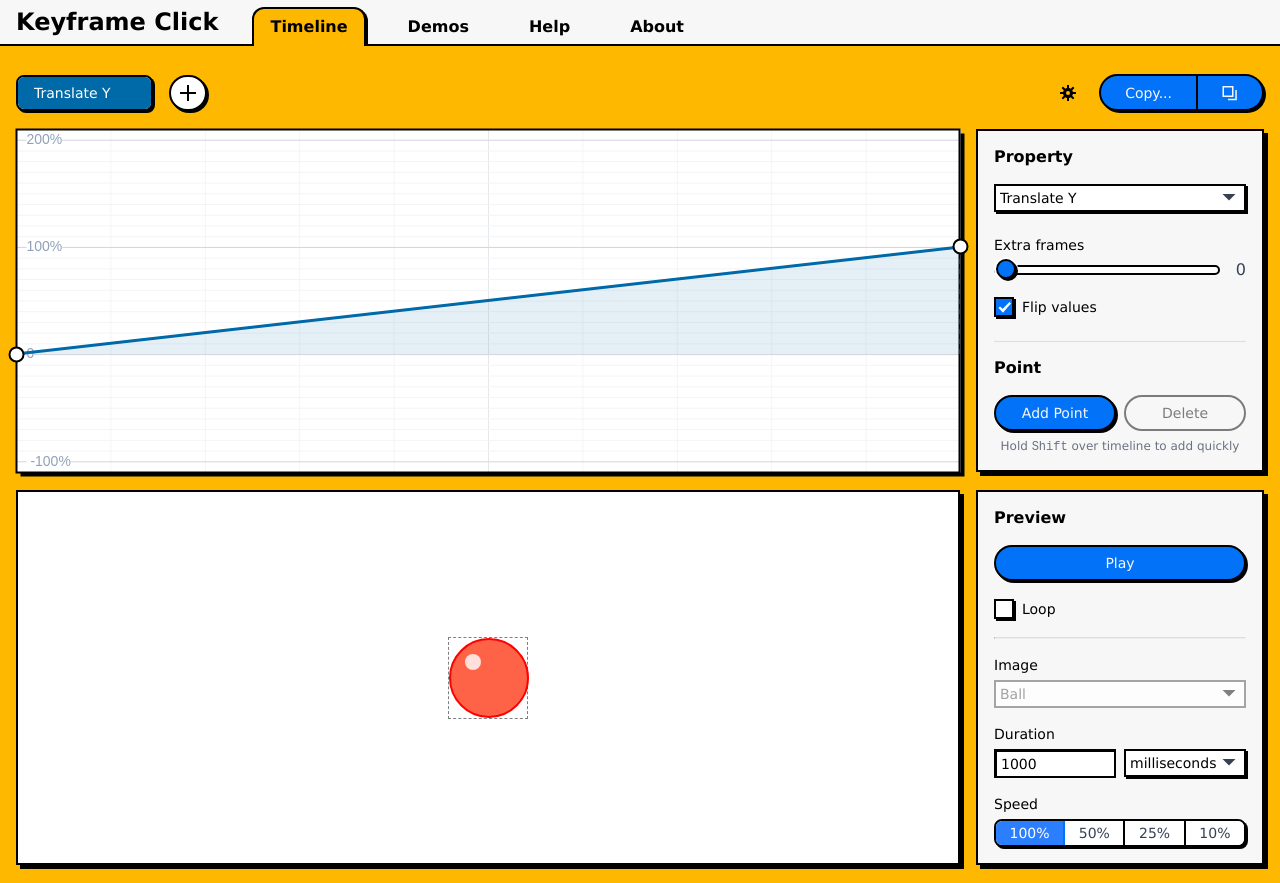
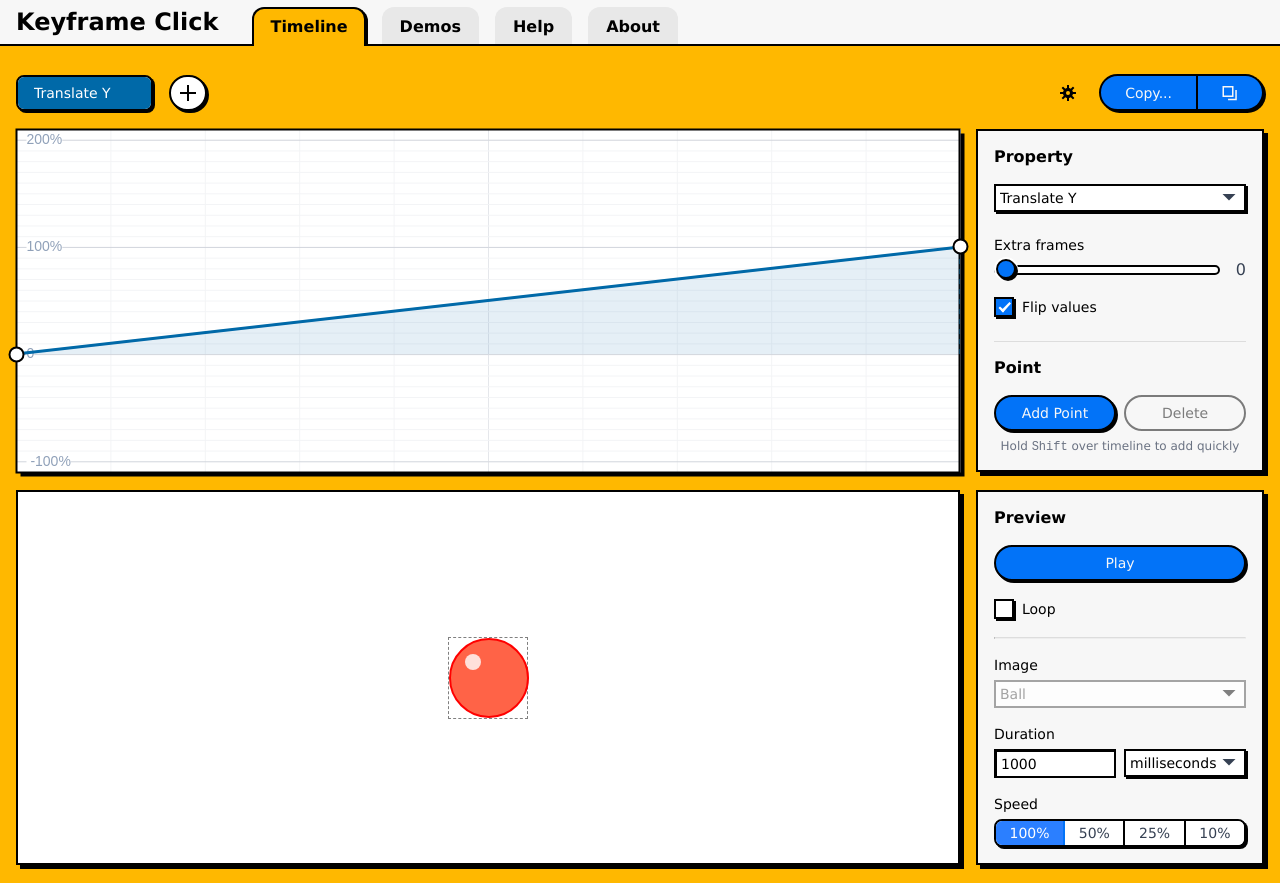
Before and after one commit to gillibrand/keyframe-click, a React (Vite) app: page / in a window 1280 px wide. Built offline with nearby package versions, Linux system fonts and the light colour scheme.

Commit message:
Nav hover states

```diff
--- a/src/app/Banner.css
+++ b/src/app/Banner.css
@@ -54,10 +54,11 @@
   &:not([aria-current="page"]) {
     cursor: pointer;
 
+    background-color: #e8e8e8;
+
     &:hover,
     &:focus-visible {
-      background-color: var(--c-neo-orange);
-      background-color: #e8e8e8;
+      background-color: #d9d9d9;
     }
   }
 
--- a/src/app/Banner.tsx
+++ b/src/app/Banner.tsx
@@ -39,7 +39,7 @@ export function Banner() {
           Keyframe Click
         </h1>
 
-        <nav className="Banner__nav flex gap-6">
+        <nav className="Banner__nav flex gap-4">
           <a className="Banner__link" {...href("#/")} onClick={gotoTimeline}>
             Timeline
           </a>
```
